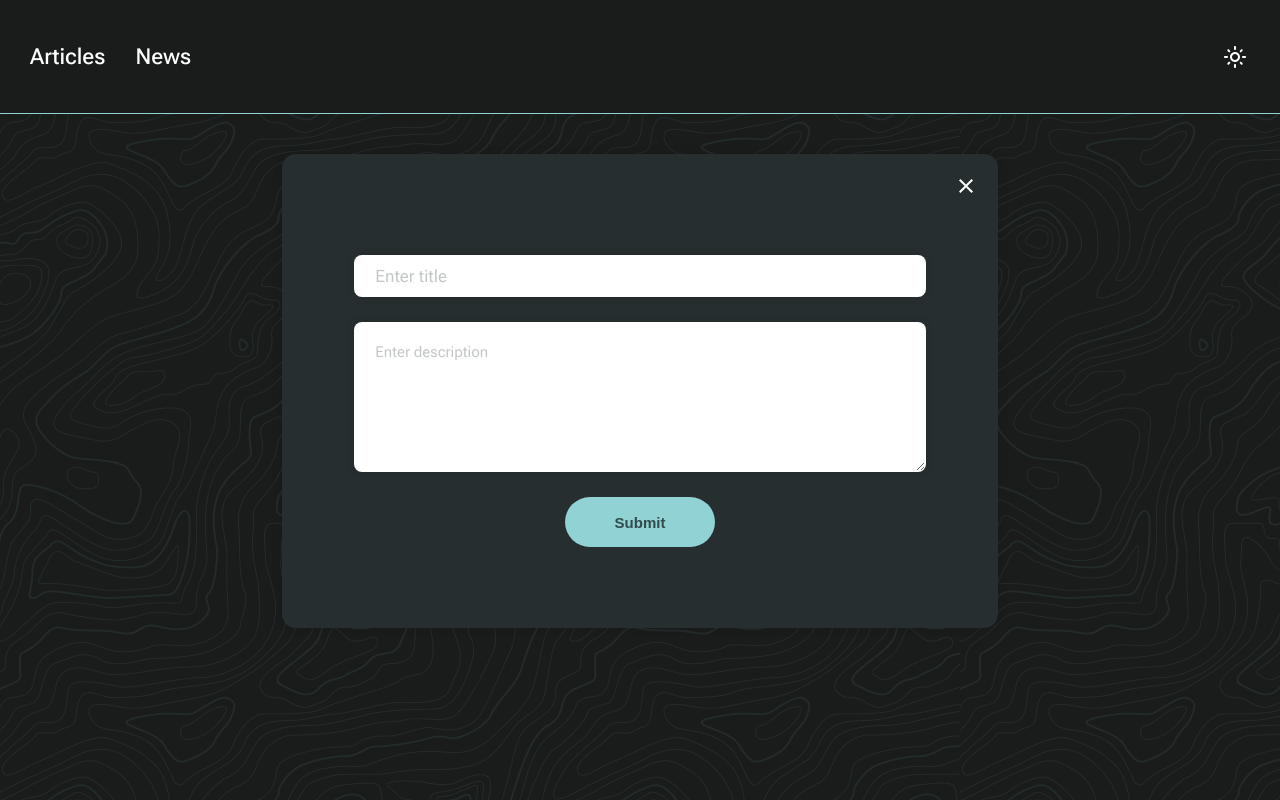
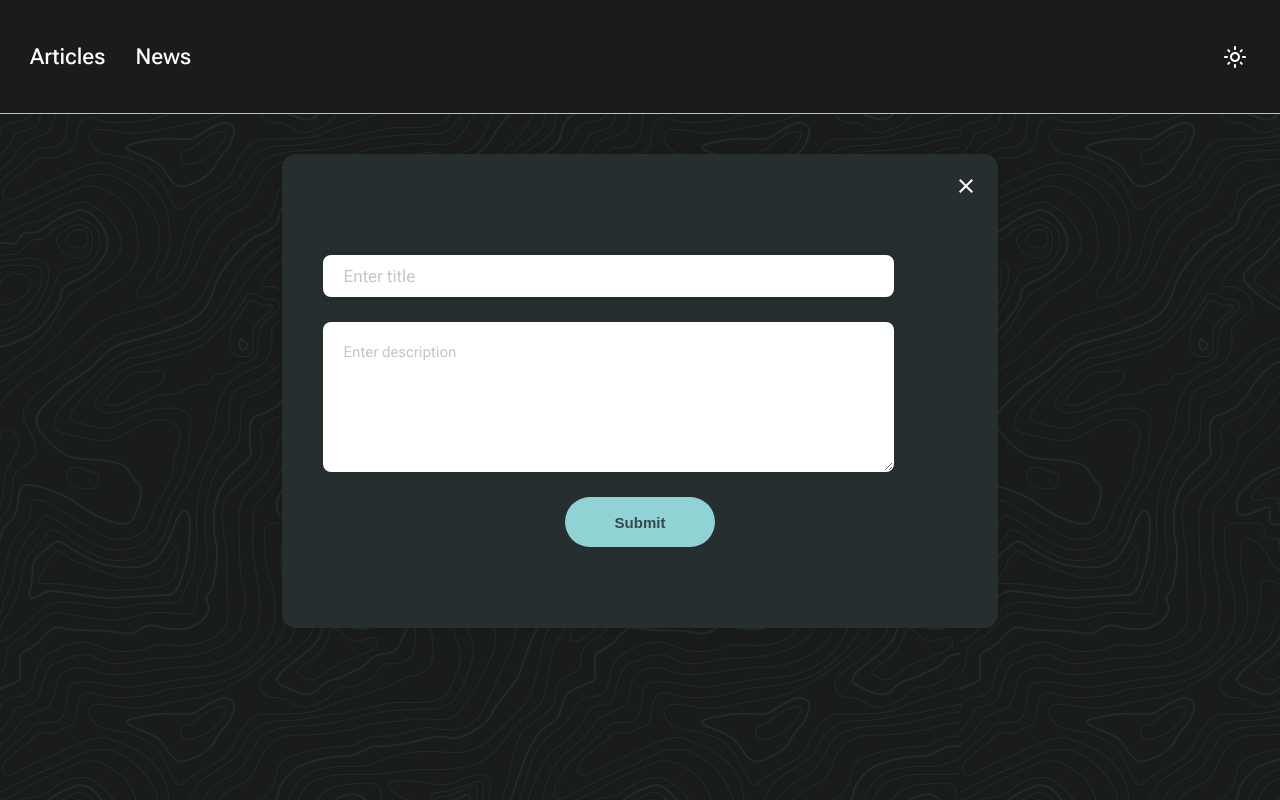
Before and after one commit to RoksolanaTylipska/articles-list, a React (Create React App) app: page / in a window 1280 px wide. Both pictures are taken after a click on the button "Add Article". Built offline with nearby package versions, Linux system fonts and the light colour scheme.

Commit message:
version 1.3

```diff
--- a/src/components/NewArticle/NewArticle.css
+++ b/src/components/NewArticle/NewArticle.css
@@ -28,7 +28,7 @@
 .new-article__input {
   display: flex;
   flex-direction: column;
-  align-items: center;
+  align-items: start;
 }
 
 .new-article__input-container lable {
```
